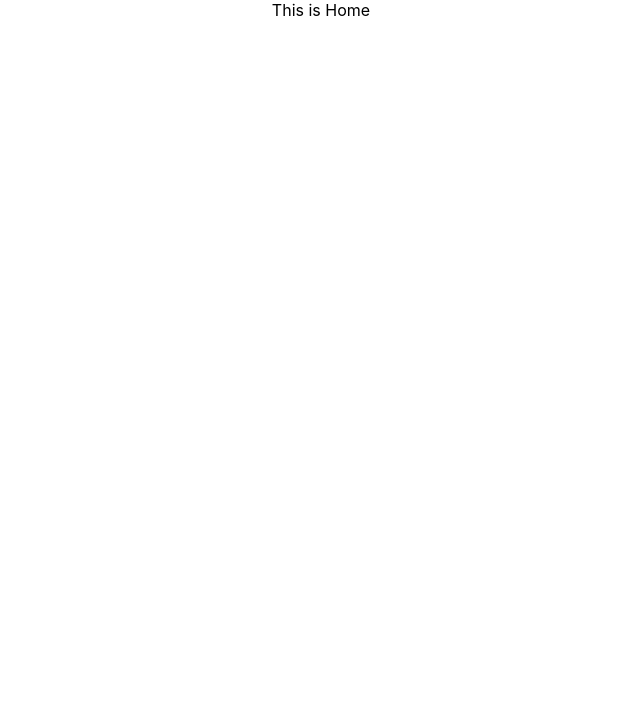
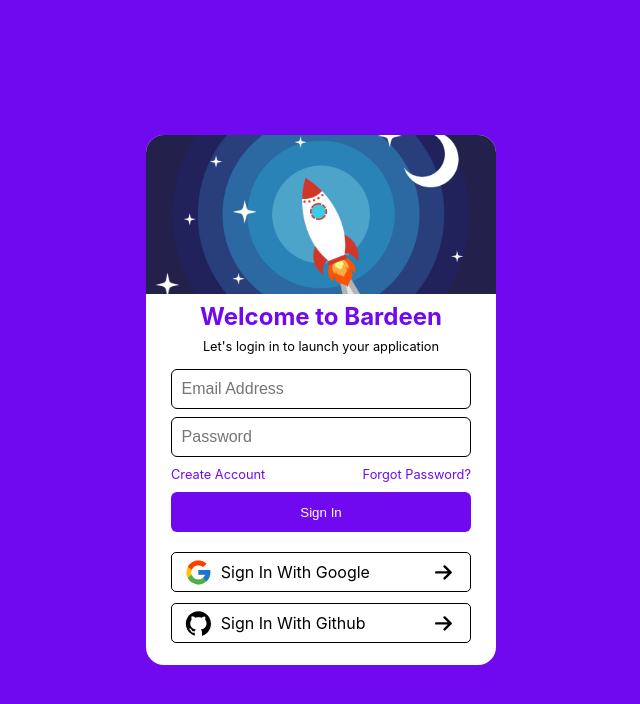
Before and after one commit to sachinkumar1469/real-time-news-website-reactjs, a React (Create React App) app: page / in a window 1280 px wide. Shown: the top 704 px of the page, without its empty margins (319-959 px from the left). Built offline with nearby package versions, Linux system fonts and the light colour scheme; no server answers.

Commit message:
Firebase configuration and Login Page are added to the project

```diff
--- a/package.json
+++ b/package.json
@@ -6,8 +6,11 @@
     "@testing-library/jest-dom": "^5.16.5",
     "@testing-library/react": "^13.4.0",
     "@testing-library/user-event": "^13.5.0",
+    "firebase": "^9.16.0",
+    "node-sass": "^7.0.3",
     "react": "^18.2.0",
     "react-dom": "^18.2.0",
+    "react-icons": "^4.7.1",
     "react-scripts": "5.0.1",
     "web-vitals": "^2.1.4"
   },
--- a/src/App.css
+++ b/src/App.css
@@ -1,38 +1,3 @@
 .App {
-  text-align: center;
+
 }
-
-.App-logo {
-  height: 40vmin;
-  pointer-events: none;
-}
-
-@media (prefers-reduced-motion: no-preference) {
-  .App-logo {
-    animation: App-logo-spin infinite 20s linear;
-  }
-}
-
-.App-header {
-  background-color: #282c34;
-  min-height: 100vh;
-  display: flex;
-  flex-direction: column;
-  align-items: center;
-  justify-content: center;
-  font-size: calc(10px + 2vmin);
-  color: white;
-}
-
-.App-link {
-  color: #61dafb;
-}
-
-@keyframes App-logo-spin {
-  from {
-    transform: rotate(0deg);
-  }
-  to {
-    transform: rotate(360deg);
-  }
-}
--- a/src/App.js
+++ b/src/App.js
@@ -1,11 +1,12 @@
 import './App.css';
 
 import Home from './pages/Home';
+import Login from './pages/Login'
 
 function App() {
   return (
     <div className="App">
-      <Home/>
+      <Login/>
     </div>
   );
 }
--- /dev/null
+++ b/src/config/firebase.js
@@ -0,0 +1,48 @@
+// Import the functions you need from the SDKs you need
+import { initializeApp } from "firebase/app";
+import { getAuth } from "firebase/auth";
+
+import { signInWithPopup, GoogleAuthProvider } from "firebase/auth";
+
+// TODO: Add SDKs for Firebase products that you want to use
+// https://firebase.google.com/docs/web/setup#available-libraries
+
+// Your web app's Firebase configuration
+const firebaseConfig = {
+  apiKey: "AIzaSyDBjxjaSDQc1VLPgnLESBW3YCHehHjpd7I",
+  authDomain: "my-blog-app-7bb35.firebaseapp.com",
+  projectId: "my-blog-app-7bb35",
+  storageBucket: "my-blog-app-7bb35.appspot.com",
+  messagingSenderId: "1009350763345",
+  appId: "1:1009350763345:web:a573c1673b5f23c3dda970"
+};
+
+// Initialize Firebase
+export const app = initializeApp(firebaseConfig);
+export const auth = getAuth();
+
+
+// Singin With Google Implementation
+auth.languageCode = 'it';
+
+export const signInWithGoogle = ()=>{
+  signInWithPopup(auth,new GoogleAuthProvider())
+    .then((result) => {
+      // This gives you a Google Access Token. You can use it to access the Google API.
+      const credential = GoogleAuthProvider.credentialFromResult(result);
+      const token = credential.accessToken;
+      // The signed-in user info.
+      const user = result.user;
+      // console.log(user);
+      // ...
+    }).catch((error) => {
+      // Handle Errors here.
+      const errorCode = error.code;
+      const errorMessage = error.message;
+      // The email of the user's account used.
+      const email = error.customData.email;
+      // The AuthCredential type that was used.
+      const credential = GoogleAuthProvider.credentialFromError(error);
+      // ...
+    });
+}
--- a/src/index.js
+++ b/src/index.js
@@ -1,6 +1,6 @@
 import React from 'react';
 import ReactDOM from 'react-dom/client';
-import './index.css';
+import './index.scss';
 import App from './App';
 
 const root = ReactDOM.createRoot(document.getElementById('root'));
--- a/src/index.css
+++ b/src/index.scss
@@ -1,11 +1,17 @@
 body {
   margin: 0;
+  padding: 0;
   font-family: -apple-system, BlinkMacSystemFont, 'Segoe UI', 'Roboto', 'Oxygen',
     'Ubuntu', 'Cantarell', 'Fira Sans', 'Droid Sans', 'Helvetica Neue',
     sans-serif;
   -webkit-font-smoothing: antialiased;
   -moz-osx-font-smoothing: grayscale;
 }
+*{
+  margin: 0;
+  padding: 0;
+  box-sizing: border-box;
+}
 
 code {
   font-family: source-code-pro, Menlo, Monaco, Consolas, 'Courier New',
--- /dev/null
+++ b/src/pages/Login.jsx
@@ -0,0 +1,74 @@
+
+import React, { useEffect } from 'react'
+
+import {HiOutlineArrowSmRight} from 'react-icons/hi';
+import {FcGoogle} from 'react-icons/fc';
+import {AiFillGithub} from 'react-icons/ai';
+
+
+import './login.scss';
+import loginPng from '../assets/login.png';
+
+import { auth,signInWithGoogle } from '../config/firebase';
+
+function Login() {
+
+  useEffect(()=>{
+    auth.onAuthStateChanged((user)=>{
+      console.log(user);
+      console.log("\n\n STATE_CHANGED \n\n");
+    })
+  })
+
+  return (
+    <div className='login'>
+      <div className="form">
+        <div className="img">
+          <img src={loginPng} alt="" />
+        </div>
+        <h2>Welcome to Bardeen</h2>
+        <p>Let's login in to launch your application</p>
+
+        <div className="input_container">
+          <label htmlFor="">
+            <input type="text" name="email" id="email" placeholder='Email Address'/>
+          </label>
+          <label htmlFor="">
+            <input type="password" name="password" id="password" placeholder='Password' />
+          </label>
+        </div>
+
+        <div className="utility_link">
+          <p><a href='#'>Create Account</a></p>
+          <p><a href='#'>Forgot Password?</a></p>
+        </div>
+
+        <div className="signin">
+          <button onClick={signInWithGoogle}>
+            Sign In
+          </button>
+        </div>
+
+        <div className="third__party">
+          <div className="google">
+
+              <FcGoogle/>
+
+            <span> Sign In With Google </span>
+            <HiOutlineArrowSmRight/>
+          </div>
+          <div className="github">
+
+              <AiFillGithub/>
+
+            <span>Sign In With Github</span>
+            <HiOutlineArrowSmRight/>
+          </div>
+        </div>
+
+      </div>
+    </div>
+  )
+}
+
+export default Login
--- /dev/null
+++ b/src/pages/login.scss
@@ -0,0 +1,125 @@
+.login{
+    background-color: #7109f0;
+    height: 100vh;
+    min-height: 500px;
+    display: flex;
+    align-items: center;
+    justify-content: center;
+    overflow: hidden;
+
+    .form{
+        width: 350px;
+        height: 530px;
+        background-color: white;
+        border-radius: 18px;
+        overflow: hidden;
+        .img{
+            height: 30%;
+            overflow: hidden;
+            img{
+                width: 100%;
+                height: 100%;
+                object-fit: cover;
+                // border-radius: 13px;
+            }
+        }
+        h2{
+            text-align: center;
+            margin-block: 8px;
+            color: #7109f0 ;
+        }
+        p{
+            font-size: 0.8rem;
+            text-align: center;
+        }
+
+
+        .input_container{
+            margin-top: 15px;
+            display: flex;
+            flex-direction: column;
+            gap: 8px;
+            label{
+                width: 100%;
+
+
+
+                padding-inline: 25px;
+                input{
+                    // box-sizing: border-box;
+                    width: calc(100%);
+                    height: 2.5rem;
+                    padding-inline: 0.6rem;
+                    padding-block: 0.4rem;
+                    font-size: 1rem;
+                    outline: none;
+                    border-radius: 6px;
+                    border: 1px solid black;
+                }
+            }
+        }
+
+        .utility_link{
+            display: flex;
+            padding-inline: 25px;
+            justify-content: space-between;
+            margin: 10px 0;
+
+            p{
+                color: #7109f0;
+                a{
+                    text-decoration: none;
+                    color: inherit;
+                }
+            }
+        }
+
+        .signin{
+            padding-inline: 25px;
+            button{
+                width: 100%;
+                height: 2.5rem;
+                background-color: #7109f0;
+                border: none;
+                outline: none;
+                color: white;
+                border-radius: 6px;
+            }
+            // border: 1px solid red;
+        }
+
+        .third__party{
+            padding-inline: 25px;
+            margin-top: 20px;
+            // border: 1px solid red;
+            display: flex;
+            flex-direction: column;
+            gap: 11px;
+
+            div{
+                // margin-block: 10px;
+                height: 2.5rem;
+                border: 1px solid black;
+                display: flex;
+                padding-inline: 12px;
+                border-radius: 5px;
+
+                align-items: center;
+                justify-content: space-between;
+                // align-items: center;
+
+                svg{
+                    font-size: 1.8rem;
+                }
+
+                span{
+                    flex: 1;
+                    padding-inline: 8px;
+                    display: flex;
+                    align-items: center;
+                }
+            }
+        }
+
+    }
+}
```
Also changed, not shown: src/assets/login.png (added), 1 other file (tests, documents, lock files or other folders).
